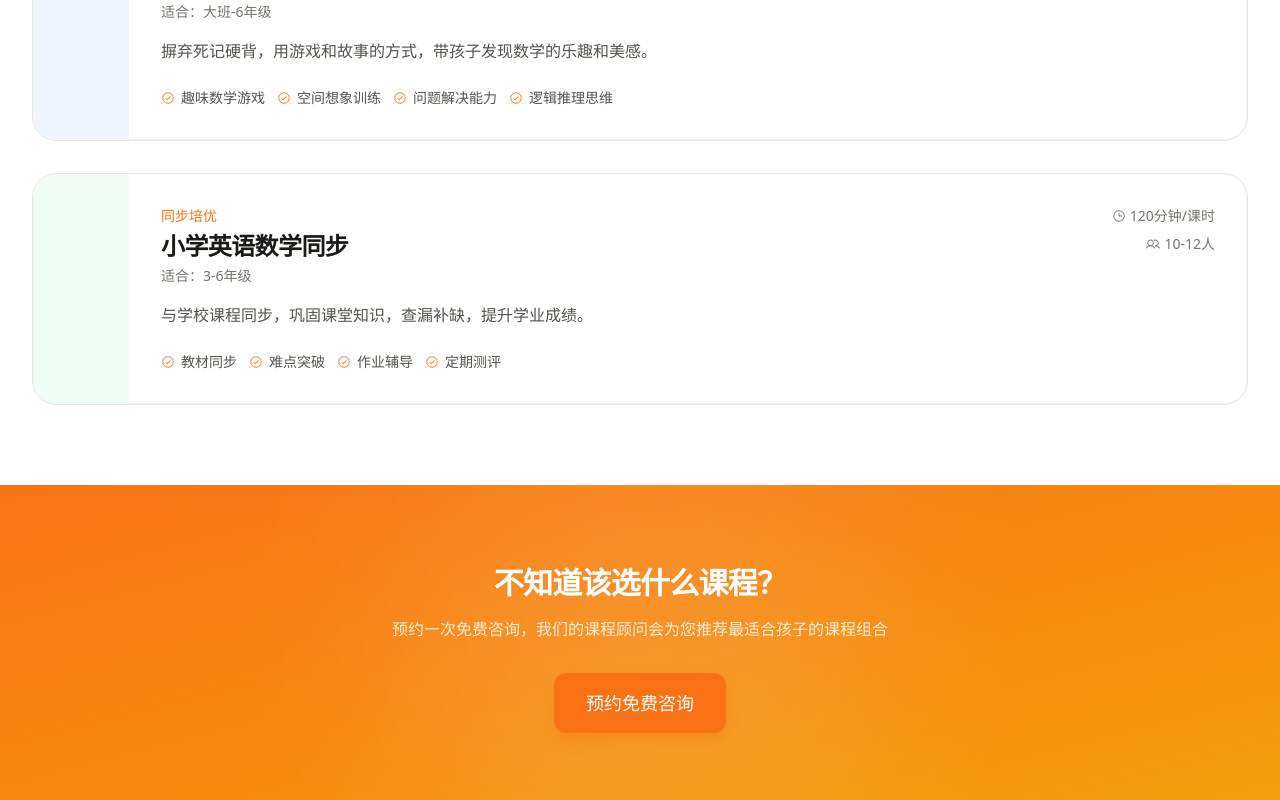
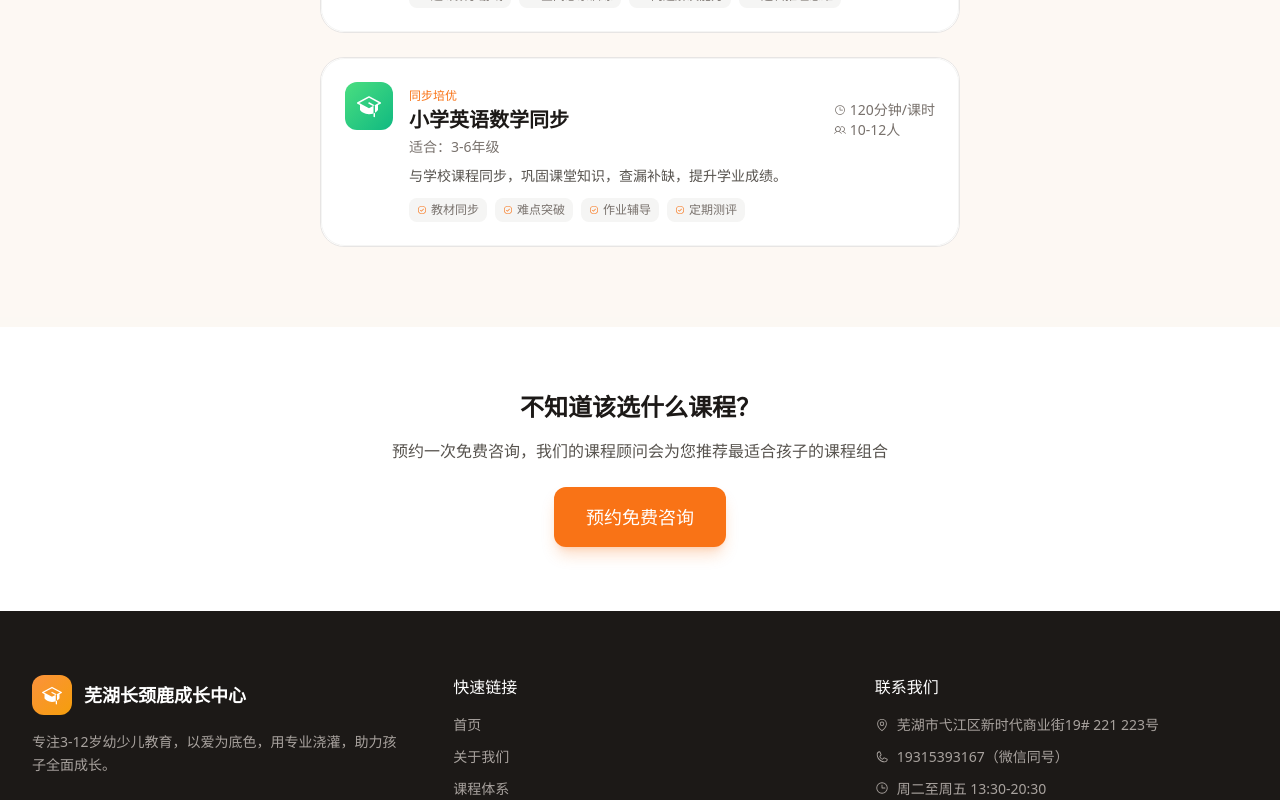
Before and after one commit to tujunjie003/WUHUGIRAFFE-WEB, a Next.js app: page /WUHUGIRAFFE-WEB/courses in a window 1280 px wide. Shown: the part 700-1500 px from the top of the page. Built offline with nearby package versions, Linux system fonts and the light colour scheme.

Commit message:
feat: unify courses page layout with enroll page style

```diff
--- a/app/courses/page.tsx
+++ b/app/courses/page.tsx
@@ -20,7 +20,6 @@ const COURSES = [
     desc: '通过经典童话剧目，让孩子在角色扮演中感受英语魅力，培养表达力和自信心。',
     highlights: ['沉浸式英语环境', '舞台表演训练', '情感表达能力', '团队协作意识'],
     color: 'from-orange-400 to-amber-500',
-    bg: 'bg-orange-50',
   },
   {
     category: '逻辑思维',
@@ -31,7 +30,6 @@ const COURSES = [
     desc: '摒弃死记硬背，用游戏和故事的方式，带孩子发现数学的乐趣和美感。',
     highlights: ['趣味数学游戏', '空间想象训练', '问题解决能力', '逻辑推理思维'],
     color: 'from-blue-400 to-indigo-500',
-    bg: 'bg-blue-50',
   },
   {
     category: '同步培优',
@@ -42,7 +40,6 @@ const COURSES = [
     desc: '与学校课程同步，巩固课堂知识，查漏补缺，提升学业成绩。',
     highlights: ['教材同步', '难点突破', '作业辅导', '定期测评'],
     color: 'from-green-400 to-emerald-500',
-    bg: 'bg-green-50',
   },
 ]
 
@@ -52,9 +49,9 @@ export default function CoursesPage() {
       <Header />
 
       {/* Hero */}
-      <section className="pt-32 pb-20 bg-gradient-to-br from-orange-50 via-white to-amber-50 relative overflow-hidden">
+      <section className="pt-32 pb-16 bg-stone-50 relative overflow-hidden">
         <div className="absolute inset-0">
-          <div className="absolute top-1/2 left-1/2 -translate-x-1/2 -translate-y-1/2 w-[600px] h-[600px] bg-orange-200/20 rounded-full blur-[120px]" />
+          <div className="absolute top-1/2 left-1/2 -translate-x-1/2 -translate-y-1/2 w-[600px] h-[600px] bg-orange-500/5 rounded-full blur-[120px]" />
         </div>
 
         <div className="relative z-10 max-w-4xl mx-auto px-4 text-center">
@@ -70,42 +67,31 @@ export default function CoursesPage() {
       </section>
 
       {/* 课程列表 */}
-      <section className="pb-20 bg-white">
-        <div className="max-w-7xl mx-auto px-4 sm:px-6 lg:px-8">
-          <div className="space-y-8">
+      <section className="pb-20 bg-orange-50/50">
+        <div className="max-w-2xl mx-auto px-4 space-y-6">
           {COURSES.map((course, i) => (
-              <Card key={i} className="overflow-hidden">
-                <div className="flex flex-col lg:flex-row">
-                  {/* 左侧色块 */}
-                  <div className={`lg:w-2 ${course.bg} flex items-center justify-center p-8 lg:p-12`}>
-                    <GraduationCap size={48} className="text-orange-500/50" />
+            <Card key={i} className="p-6">
+              <div className="flex items-start gap-4">
+                <div className={`w-12 h-12 rounded-xl bg-gradient-to-br ${course.color} flex items-center justify-center flex-shrink-0`}>
+                  <GraduationCap size={24} weight="fill" className="text-white" />
                 </div>
-
-                  {/* 右侧内容 */}
-                  <div className="flex-1 p-6 lg:p-8">
-                    <div className="flex flex-wrap items-start justify-between gap-4 mb-4">
+                <div className="flex-1">
+                  <div className="flex items-center justify-between mb-2">
                     <div>
-                        <div className="text-sm text-orange-500 mb-1">{course.category}</div>
-                        <h3 className="text-2xl font-semibold text-stone-900 tracking-tight">{course.name}</h3>
-                        <div className="text-sm text-stone-500 mt-1">适合：{course.age}</div>
+                      <span className="text-xs text-orange-500 font-medium">{course.category}</span>
+                      <h3 className="text-xl font-semibold text-stone-900">{course.name}</h3>
+                      <span className="text-sm text-stone-500">适合：{course.age}</span>
                     </div>
-                      <div className="flex flex-col items-end gap-2 text-sm text-stone-500">
-                        <span className="flex items-center gap-1">
-                          <Clock size={14} /> {course.duration}
-                        </span>
-                        <span className="flex items-center gap-1">
-                          <Users size={14} /> {course.size}
-                        </span>
+                    <div className="text-right text-sm text-stone-500">
+                      <div className="flex items-center gap-1"><Clock size={12} /> {course.duration}</div>
+                      <div className="flex items-center gap-1"><Users size={12} /> {course.size}</div>
                     </div>
                   </div>
-
-                    <p className="text-stone-600 leading-relaxed mb-6">{course.desc}</p>
-
-                    <div className="flex flex-wrap gap-3">
+                  <p className="text-stone-600 text-sm mb-3">{course.desc}</p>
+                  <div className="flex flex-wrap gap-2">
                     {course.highlights.map((h, j) => (
-                        <span key={j} className="inline-flex items-center gap-1.5 text-sm text-stone-600">
-                          <CheckCircle size={14} className="text-orange-500" />
-                          {h}
+                      <span key={j} className="inline-flex items-center gap-1 text-xs text-stone-500 bg-stone-100 px-2 py-1 rounded-lg">
+                        <CheckCircle size={10} className="text-orange-500" />{h}
                       </span>
                     ))}
                   </div>
@@ -114,22 +100,13 @@ export default function CoursesPage() {
             </Card>
           ))}
         </div>
-        </div>
       </section>
 
       {/* CTA */}
-      <section className="py-20 bg-gradient-to-br from-orange-500 to-amber-500 relative overflow-hidden">
-        <div className="absolute inset-0">
-          <div className="absolute top-1/2 left-1/2 -translate-x-1/2 -translate-y-1/2 w-[500px] h-[500px] bg-white/10 rounded-full blur-[100px]" />
-        </div>
-
-        <div className="relative z-10 max-w-3xl mx-auto px-4 text-center">
-          <h2 className="text-3xl font-semibold text-white tracking-tight mb-4">
-            不知道该选什么课程？
-          </h2>
-          <p className="text-orange-100 mb-8">
-            预约一次免费咨询，我们的课程顾问会为您推荐最适合孩子的课程组合
-          </p>
+      <section className="py-16 bg-white">
+        <div className="max-w-2xl mx-auto px-4 text-center">
+          <h2 className="text-2xl font-semibold text-stone-900 mb-4">不知道该选什么课程？</h2>
+          <p className="text-stone-600 mb-6">预约一次免费咨询，我们的课程顾问会为您推荐最适合孩子的课程组合</p>
           <Button size="lg">预约免费咨询</Button>
         </div>
       </section>
```
Lines whose indentation alone changed are shown as unchanged.
